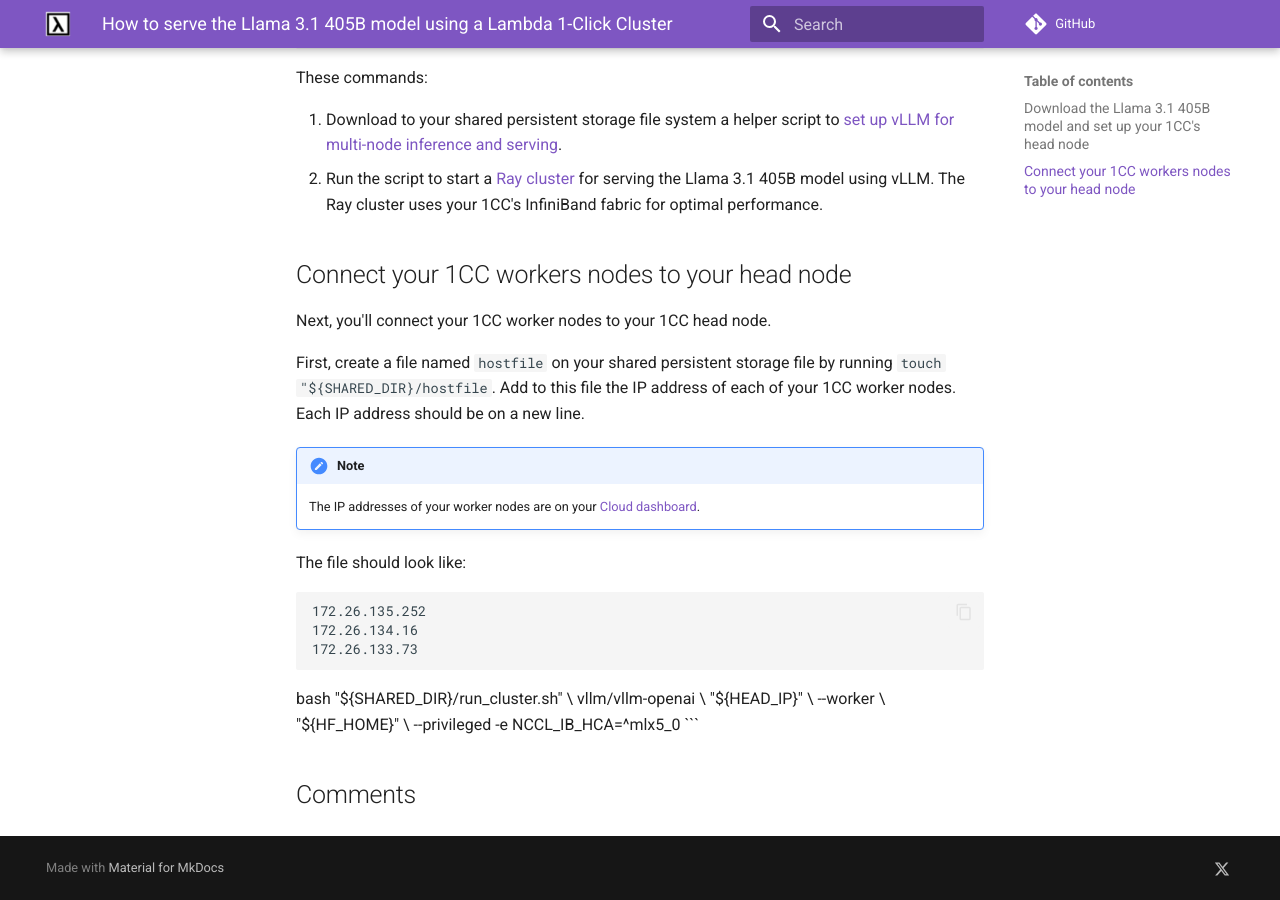
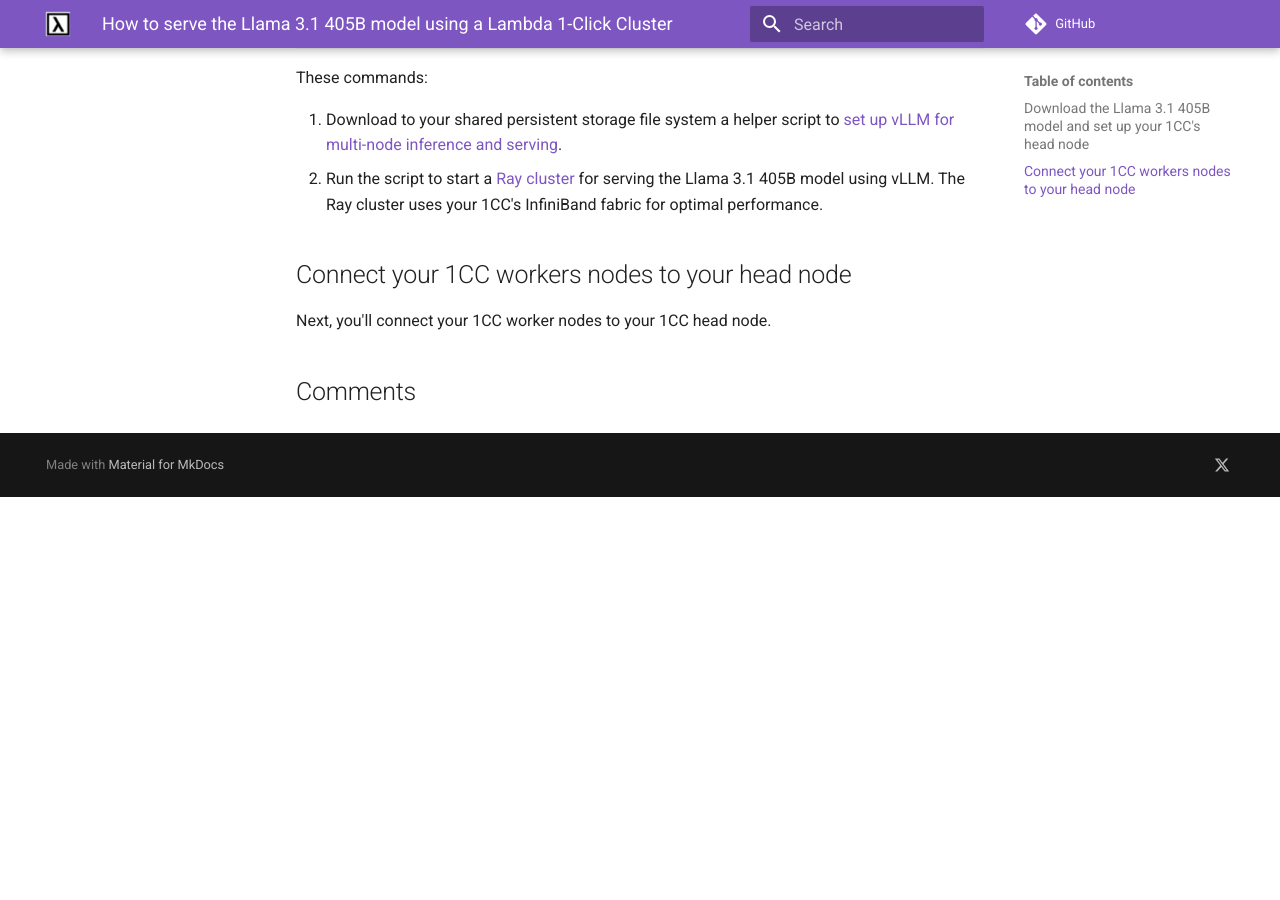
Before and after one commit to cbrownstein-lambda/lambda-docs-mkdocs, an MkDocs documentation site: the page built from docs/1-click-clusters/serving-llama-3_1-405b.md, in a window 1280 px wide and 900 px high, scrolled down 1515 px. Built offline with MkDocs 1.6.1 and Material for MkDocs 9.7.7, drawn with Linux system fonts in a browser that asks for light colours; comment, search, counter and statistics services are not loaded; after the commit the page ends 2012 px from its top, so only the background shows below that; some of the changed lines change nothing that is shown.

Commit message:
Comment out work in progress

````diff
--- a/docs/1-click-clusters/serving-llama-3_1-405b.md
+++ b/docs/1-click-clusters/serving-llama-3_1-405b.md
@@ -90,6 +90,8 @@
 
 Next, you'll connect your 1CC worker nodes to your 1CC head node.
 
+<!--
+
 First, create a file named `hostfile` on your shared persistent storage file
 by running `touch "${SHARED_DIR}/hostfile`. Add to this file the IP address of
 each of your 1CC worker nodes. Each IP address should be on a new line.
@@ -107,10 +109,13 @@
 172.26.133.73
 ```
 
-bash "${SHARED_DIR}/run_cluster.sh" \
+```bash
+sudo bash "${SHARED_DIR}/run_cluster.sh" \
     vllm/vllm-openai \
     "${HEAD_IP}" \
     --worker \
     "${HF_HOME}" \
     --privileged -e NCCL_IB_HCA=^mlx5_0
 ```
+
+-->
````
